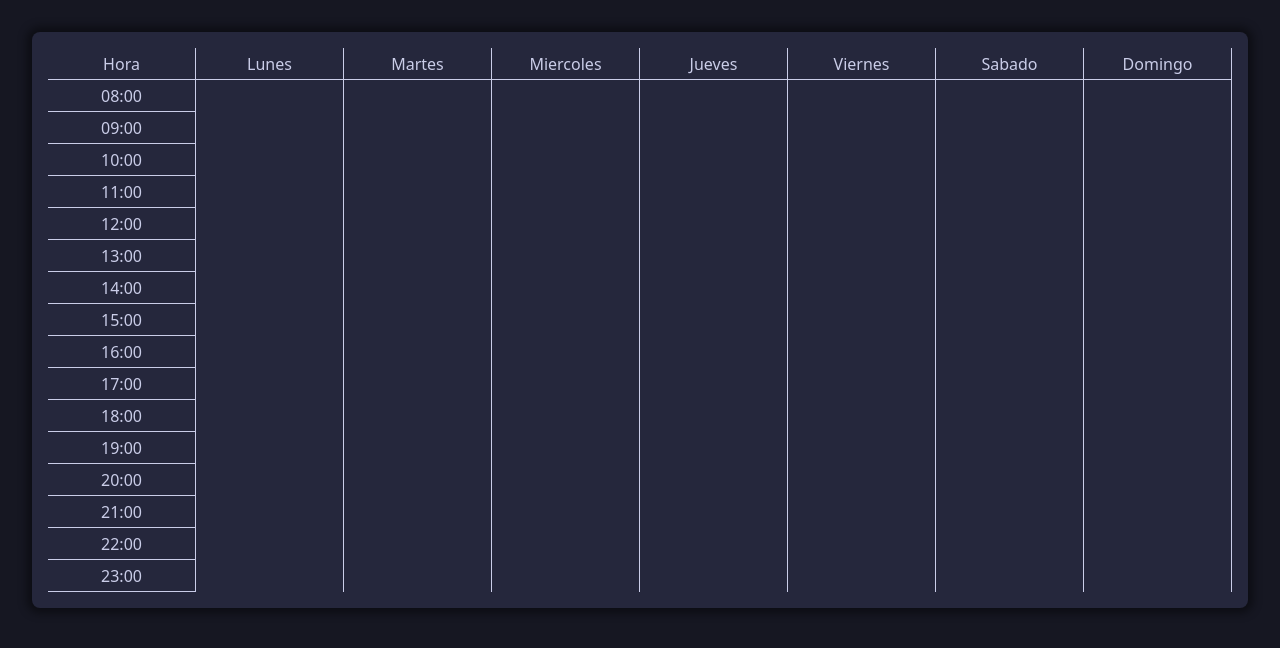
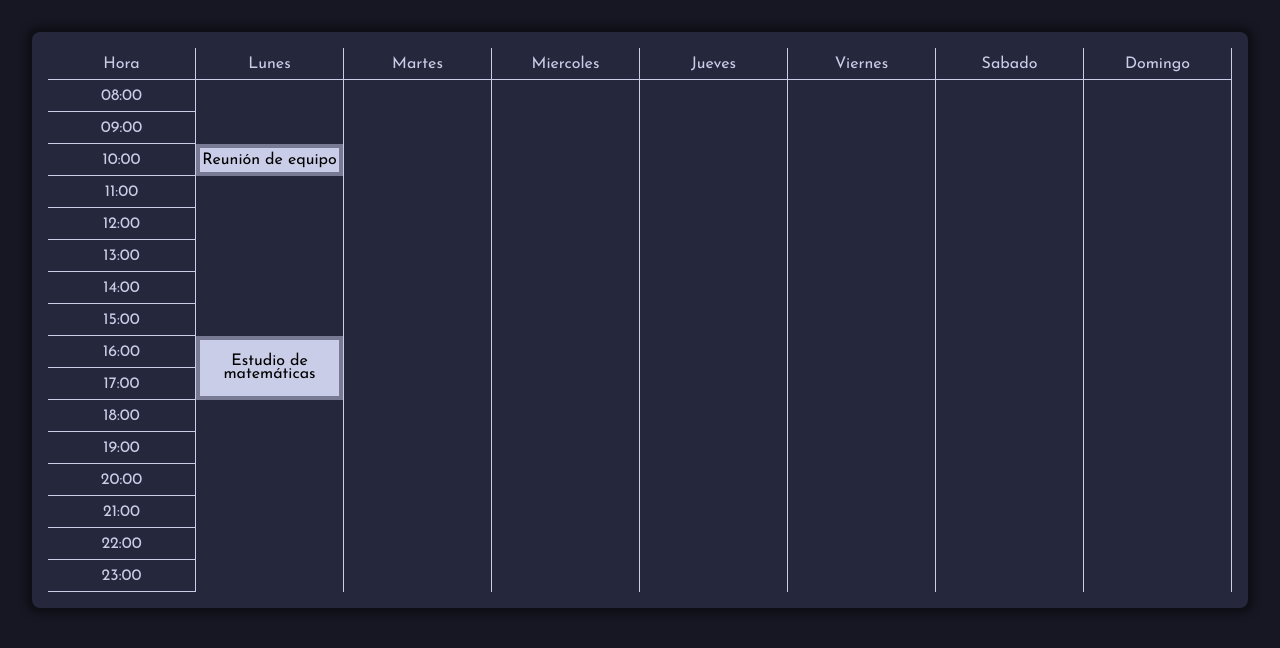
Before and after one commit to LifeAsDev/horario, a Next.js app: page / in a window 1280 px wide. Shown: the top 648 px of the page. Built offline with nearby package versions, Linux system fonts and the light colour scheme.

Commit message:
column block resize

```diff
--- a/app/layout.tsx
+++ b/app/layout.tsx
@@ -1,17 +1,9 @@
 import type { Metadata } from "next";
 import localFont from "next/font/local";
 import "./globals.css";
+import { Josefin_Sans } from "next/font/google";
 
-const geistSans = localFont({
-  src: "./fonts/GeistVF.woff",
-  variable: "--font-geist-sans",
-  weight: "100 900",
-});
-const geistMono = localFont({
-  src: "./fonts/GeistMonoVF.woff",
-  variable: "--font-geist-mono",
-  weight: "100 900",
-});
+const josefinSans = Josefin_Sans({ subsets: ["latin"] });
 
 export const metadata: Metadata = {
   title: "Create Next App",
@@ -25,11 +17,7 @@ export default function RootLayout({
 }>) {
   return (
     <html lang="en">
-      <body
-        className={`${geistSans.variable} ${geistMono.variable} antialiased`}
-      >
-        {children}
-      </body>
+      <body className={josefinSans.className}>{children}</body>
     </html>
   );
 }
--- a/src/components/scheduleTable/scheduleTable.tsx
+++ b/src/components/scheduleTable/scheduleTable.tsx
@@ -1,5 +1,5 @@
 "use client";
-import { useState } from "react";
+import { useEffect, useState } from "react";
 import styles from "./styles.module.css";
 
 function formatToTimeString(minutes: number): string {
@@ -7,6 +7,14 @@ function formatToTimeString(minutes: number): string {
   const formattedSeconds = "00";
 
   return `${formattedMinutes}:${formattedSeconds}`;
+}
+
+interface ScheduleBlock {
+  day: string; // El día de la semana (por ejemplo, 'Lunes', 'Martes', etc.)
+  startTime: number; // Hora de inicio en minutos desde las 08:00 AM
+  duration: number; // Duración en minutos (por ejemplo, 60 minutos)
+  activity: string; // Descripción de la actividad (por ejemplo, 'Reunión', 'Estudio')
+  id: string; // Identificador único para cada bloque (puede ser generado con un UUID)
 }
 
 export default function ScheduleTable() {
@@ -23,19 +31,169 @@ export default function ScheduleTable() {
   const [tableHourColumn, setTableHourColumn] = useState(
     Array.from({ length: 16 }, (_, index) => index + 8)
   );
+  /*   const [activityBlocks, setActivityBlocks];
+   */
+  const [height, setHeight] = useState(160); // Altura inicial
+  const [isResizing, setIsResizing] = useState<false | string>(false);
+  const [startY, setStartY] = useState(0);
+  const [startHeight, setStartHeight] = useState(200); // Altura inicial en el momento del clic
+  const SNAP_SIZE = 8; // Tamaño de snap en píxeles
+  const MIN_SIZE = 8;
+
+  const [scheduleBlocks, setScheduleBlocks] = useState<ScheduleBlock[]>([
+    {
+      day: "Lunes",
+      startTime: 120,
+      duration: 60, // 60 minutos
+      activity: "Reunión de equipo",
+      id: "block-1",
+    },
+    {
+      day: "Lunes",
+      startTime: 480,
+      duration: 120, // 120 minutos
+      activity: "Estudio de matemáticas",
+      id: "block-2",
+    },
+  ]);
+
+  // Manejador para iniciar el resizing
+  const handleMouseDown = (e: React.MouseEvent, block: ScheduleBlock) => {
+    setIsResizing(block.id);
+    setStartY(e.clientY);
+    setStartHeight(convertDurationToHeight(block.duration)); // Guarda la altura inicial
+
+    e.preventDefault();
+  };
+
+  // Manejador para actualizar el tamaño mientras se arrastra
+  const handleMouseMove = (e: MouseEvent) => {
+    if (isResizing) {
+      const deltaHeight = e.clientY - startY;
+      const newHeight = startHeight + deltaHeight;
+
+      // Ajuste de la altura al múltiplo de 32 más cercano
+      const snappedHeight = Math.max(
+        Math.round(newHeight / SNAP_SIZE) * SNAP_SIZE,
+        MIN_SIZE
+      );
+
+      // Convertir la altura a duración en minutos
+      const newDuration = convertHeightToDuration(snappedHeight);
+
+      // Verificar solapamientos antes de actualizar el bloque
+      setScheduleBlocks((prev) => {
+        const newScheduleBlocks = [...prev];
+
+        // Encontrar el bloque que se está redimensionando
+        const resizedBlockIndex = newScheduleBlocks.findIndex(
+          (item) => item.id === isResizing
+        );
+
+        if (resizedBlockIndex !== -1) {
+          const blockToResize = newScheduleBlocks[resizedBlockIndex];
+
+          // Verificar que el bloque redimensionado no se solape con otros
+          const isOverlapping = newScheduleBlocks.some((item) => {
+            // No comparar con el mismo bloque
+            if (item.id === blockToResize.id) return false;
+
+            // Si el bloque actual está en el mismo día, verificar solapamientos
+            if (item.day === blockToResize.day) {
+              const blockEndTime = blockToResize.startTime + newDuration;
+              const itemEndTime = item.startTime + item.duration;
+
+              // Comprobar si hay solapamiento
+              if (
+                blockToResize.startTime < itemEndTime &&
+                blockEndTime > item.startTime
+              ) {
+                return true;
+              }
+            }
+            return false;
+          });
+
+          // Si hay solapamiento, no permitir el cambio de tamaño
+          if (!isOverlapping) {
+            blockToResize.duration = newDuration;
+          }
+        }
+
+        return newScheduleBlocks;
+      });
+
+      setHeight(snappedHeight);
+    }
+  };
+
+  // Manejador para detener el resizing
+  const handleMouseUp = () => {
+    setIsResizing(false);
+  };
+
+  // Agregar y remover listeners de mouse cuando sea necesario
+  useEffect(() => {
+    if (isResizing) {
+      window.addEventListener("mousemove", handleMouseMove);
+      window.addEventListener("mouseup", handleMouseUp);
+    } else {
+      window.removeEventListener("mousemove", handleMouseMove);
+      window.removeEventListener("mouseup", handleMouseUp);
+    }
+
+    return () => {
+      window.removeEventListener("mousemove", handleMouseMove);
+      window.removeEventListener("mouseup", handleMouseUp);
+    };
+  }, [isResizing]);
+
+  const convertDurationToHeight = (duration: number): number => {
+    return (duration / 60) * 32; // 32px por cada 60 minutos
+  };
+  const convertHeightToDuration = (height: number): number => {
+    return (height / 32) * 60; // 32px por cada 60 minutos
+  };
+  const convertTimeToMinutes = (time: string): number => {
+    const [hours, minutes] = time.split(":").map(Number);
+    console.log((hours - 8) * 60 + minutes);
+    return (hours - 8) * 60 + minutes; // Resta 8 horas para que comience desde 08:00 AM
+  };
 
   return (
     <main className={styles.main}>
-      <div className={styles.table}>
+      <div
+        className={styles.table}
+        style={{ cursor: isResizing ? "ns-resize" : "default" }}
+      >
         {tableHeaderRow.map((row) => (
-          <div className={styles.row}>
-            <div className={styles.rowHeader}> {row}</div>
+          <div key={row} className={styles.row}>
+            <div className={styles.rowHeader}>{row}</div>
             {row === "Hora" &&
               tableHourColumn.map((hour) => (
-                <div className={styles.columnBlock}>
+                <div key={hour} className={styles.columnHour}>
                   {formatToTimeString(hour)}
                 </div>
               ))}
+            {scheduleBlocks.map(
+              (block) =>
+                block.day === row && (
+                  <div
+                    key={block.id}
+                    className={styles.columnBlock}
+                    style={{
+                      height: convertDurationToHeight(block.duration),
+                      top: 32 + convertDurationToHeight(block.startTime),
+                    }}
+                  >
+                    {block.activity}
+                    <div
+                      className={styles.rezizeHandler}
+                      onMouseDown={(e) => handleMouseDown(e, block)}
+                    />
+                  </div>
+                )
+            )}
           </div>
         ))}
       </div>
--- a/src/components/scheduleTable/styles.module.css
+++ b/src/components/scheduleTable/styles.module.css
@@ -23,9 +23,10 @@
   display: flex;
   flex-direction: column;
   align-items: center;
+  position: relative;
 }
 
-.columnBlock {
+.columnHour {
   height: 2em;
   border-bottom: 1px solid var(--light-grayish-blue);
   width: 100%;
@@ -42,3 +43,26 @@
   height: 2em;
   align-items: center;
 }
+
+.columnBlock {
+  background-color: var(--light-grayish-blue);
+  width: 100%;
+  border: 4px solid var(--dark-grayish-blue);
+  color: black;
+  display: flex;
+  justify-content: center;
+  align-items: center;
+  position: absolute;
+  text-align: center;
+  flex-direction: column;
+  line-height: 0.8em;
+}
+
+.rezizeHandler {
+  width: calc(100% + 8px);
+  height: 10px;
+  position: absolute;
+  bottom: -4px;
+  left: -4px;
+  cursor: ns-resize;
+}
```
